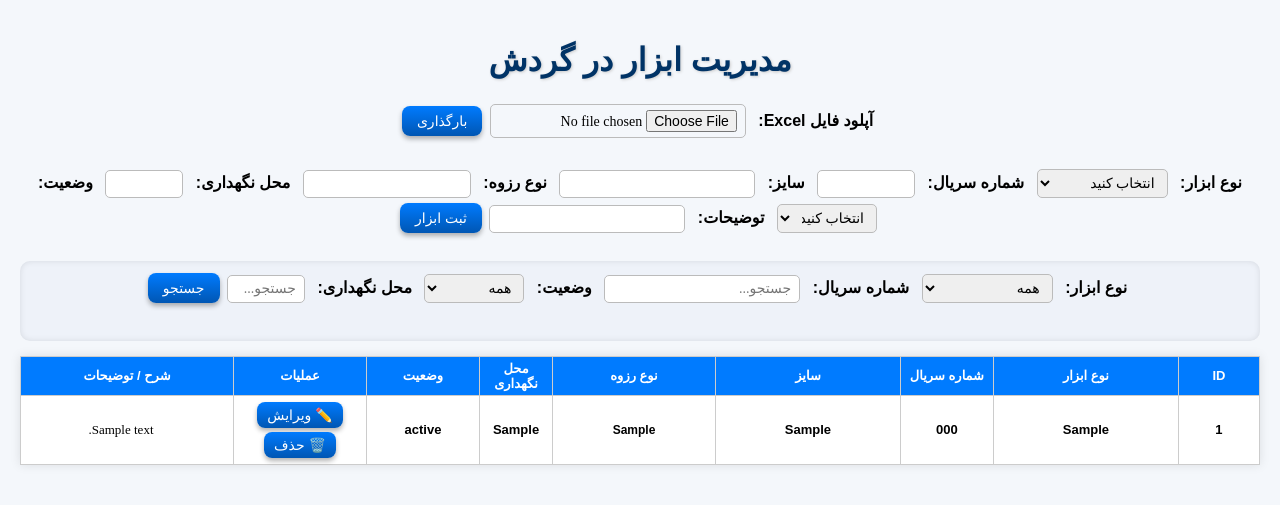
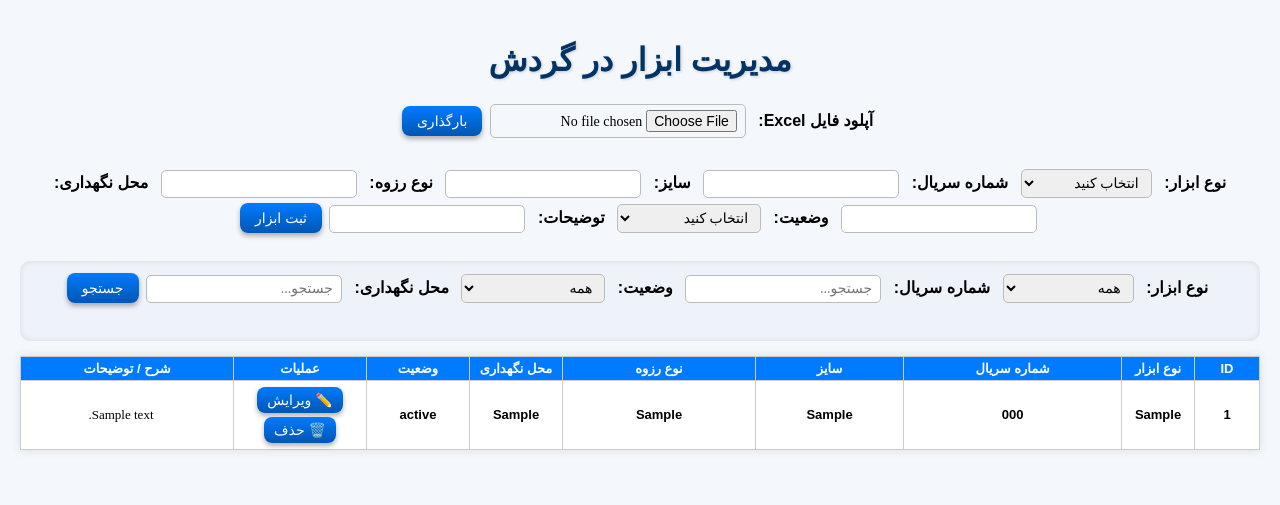
Before and after one commit to javadrad/Inventory-app-final, a Flask app: page / in a window 1280 px wide. Shown: the top 505 px of the page. Run offline with Flask 3, Linux system fonts and the light colour scheme; tables that the repository leaves empty hold one stand-in row (values such as "Sample post"); one stand-in notice (Sample message) is shown.

Commit message:
Update index.html

```diff
--- a/templates/index.html
+++ b/templates/index.html
@@ -18,14 +18,31 @@
 td input[type="text"] { width:95%; border:none; background:transparent; text-align:center; font-family:'B Nazanin'; font-size:13px; }
 .action-buttons button { margin:2px; padding:5px 10px; }
 .search-box { margin:15px 0; padding:10px; background:#eef2f9; border-radius:10px; box-shadow: inset 0 0 6px rgba(0,0,0,0.1); }
+
+/* تغییر عرض ستون‌ها */
+th.tool_type { width: 60px; }
+th.thread_type { width: 180px; }
+th.location { width: 80px; }
+th.status { width: 90px; }
+
+td.tool_type { width: 60px; }
+td.thread_type { width: 180px; }
+td.location { width: 80px; }
+td.status { width: 90px; }
 </style>
 </head>
 <body>
 <h1>مدیریت ابزار در گردش</h1>
 
-<form action="/upload_excel" method="post" enctype="multipart/form-data" id="excelForm">
+{% with messages = get_flashed_messages() %}
+  {% if messages %}
+    <script>alert("{{ messages[0] }}");</script>
+  {% endif %}
+{% endwith %}
+
+<form action="/upload_excel" method="post" enctype="multipart/form-data">
 <label>آپلود فایل Excel:</label>
-<input type="file" name="file" accept=".xlsx" required>
+<input type="file" name="file" accept=".xlsx">
 <button type="submit">بارگذاری</button>
 </form>
 
@@ -46,19 +63,19 @@
 </select>
 
 <label>شماره سریال:</label>
-<input type="text" name="serial_number" required style="width:80px;">
+<input type="text" name="serial_number" required>
 
 <label>سایز:</label>
 <input type="text" name="size" required>
 
 <label>نوع رزوه:</label>
-<input type="text" name="thread_type" style="width:150px;">
+<input type="text" name="thread_type">
 
 <label>محل نگهداری:</label>
-<input type="text" name="location" style="width:60px;">
+<input type="text" name="location">
 
 <label>وضعیت:</label>
-<select name="status" required style="width:100px;">
+<select name="status" required>
 <option value="">انتخاب کنید</option>
 <option>Ready to Use</option>
 <option>Need to Repair</option>
@@ -95,7 +112,7 @@
 <input type="text" name="serial_number" placeholder="جستجو...">
 
 <label>وضعیت:</label>
-<select name="status" style="width:100px;">
+<select name="status">
 <option value="">همه</option>
 <option>Ready to Use</option>
 <option>Need to Repair</option>
@@ -106,7 +123,7 @@
 </select>
 
 <label>محل نگهداری:</label>
-<input type="text" name="location" placeholder="جستجو..." style="width:60px;">
+<input type="text" name="location" placeholder="جستجو...">
 
 <button type="submit">جستجو</button>
 </form>
@@ -116,12 +133,12 @@
 <thead>
 <tr>
 <th>ID</th>
-<th>نوع ابزار</th>
-<th style="width:80px;">شماره سریال</th>
+<th class="tool_type">نوع ابزار</th>
+<th>شماره سریال</th>
 <th>سایز</th>
-<th style="width:150px;">نوع رزوه</th>
-<th style="width:60px;">محل نگهداری</th>
-<th style="width:100px;">وضعیت</th>
+<th class="thread_type">نوع رزوه</th>
+<th class="location">محل نگهداری</th>
+<th class="status">وضعیت</th>
 <th style="width:120px;">عملیات</th>
 <th style="width:200px;">شرح / توضیحات</th>
 </tr>
@@ -129,13 +146,13 @@
 <tbody>
 {% for tool in tools %}
 <tr>
-<td>{{ tool.id|string }}</td>
-<td>{{ tool.tool_type }}</td>
-<td>{{ tool.serial_number|string }}</td>
-<td>{{ tool.size|string }}</td>
-<td style="width:150px; font-size:12px;">{{ tool.thread_type }}</td>
-<td>{{ tool.location }}</td>
-<td>{{ tool.status }}</td>
+<td class="number">{{ tool.id|fa2en }}</td>
+<td class="tool_type">{{ tool.tool_type }}</td>
+<td class="number">{{ tool.serial_number|fa2en }}</td>
+<td class="number">{{ tool.size|fa2en }}</td>
+<td class="thread_type">{{ tool.thread_type }}</td>
+<td class="location">{{ tool.location }}</td>
+<td class="status">{{ tool.status }}</td>
 <td class="action-buttons">
 <a href="/edit/{{ tool.id }}"><button>✏️ ویرایش</button></a>
 <a href="/delete/{{ tool.id }}" onclick="return confirm('آیا مطمئن هستید؟')"><button>🗑️ حذف</button></a>
@@ -149,14 +166,6 @@
 </table>
 
 <script>
-// نمایش پیام رکوردهای تکراری به صورت پاپ‌آپ
-{% with messages = get_flashed_messages() %}
-{% if messages %}
-alert("{{ messages[0] }}");
-{% endif %}
-{% endwith %}
-
-// ذخیره خودکار شرح
 function updateDescription(id, value){
 fetch('/update_description/' + id, {
 method:'POST',
```
